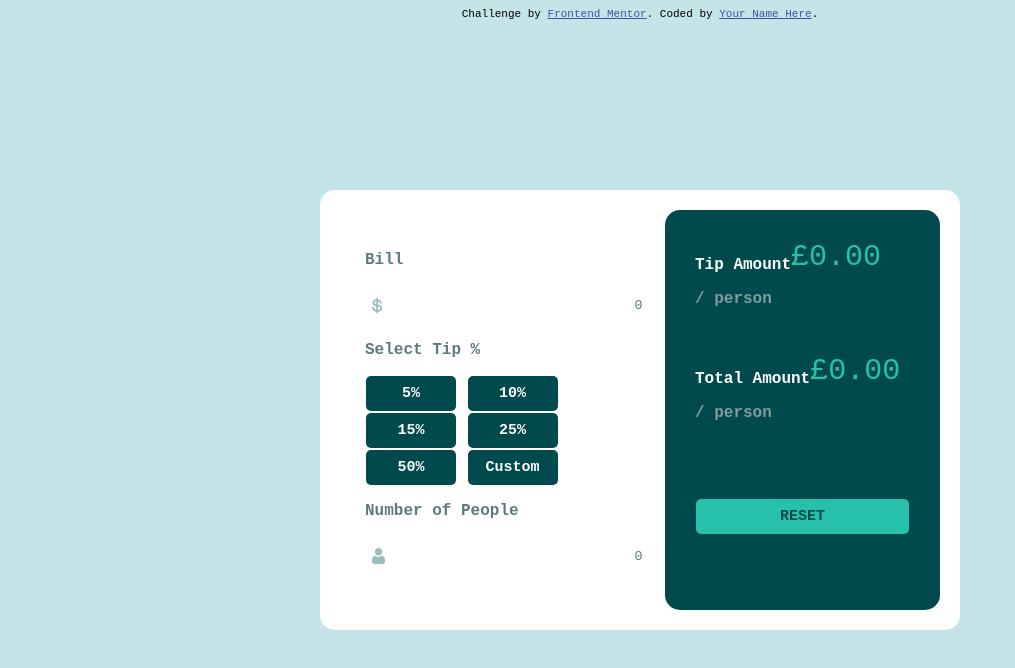
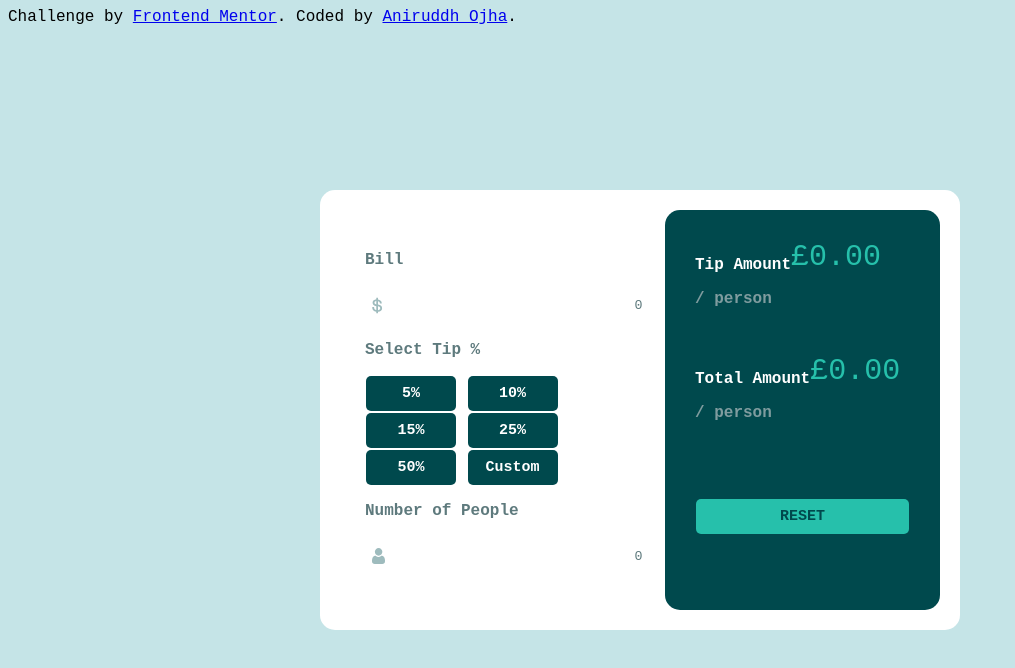
Before and after one commit to anioji94/tip_calculator_frontendmentor, a website: page index.html in a window 1280 px wide. Shown: the whole page, without its empty margins (0-1015 px from the left). Drawn offline with Linux system fonts and the light colour scheme.

Commit message:
ready to deploy to heroku

```diff
--- a/index.html
+++ b/index.html
@@ -8,12 +8,6 @@
   <link rel="stylesheet" href="style.css">
   <script src="app.js"></script>
   <title>Frontend Mentor | Tip calculator app</title>
-
-  <!-- Feel free to remove these styles or customise in your own stylesheet 👍 -->
-  <style>
-    .attribution { font-size: 11px; text-align: center; }
-    .attribution a { color: hsl(228, 45%, 44%); }
-  </style>
 </head>
 <body>
   <div class="container">
@@ -67,7 +61,7 @@
   </div>
   <div class="attribution">
     Challenge by <a href="https://www.frontendmentor.io?ref=challenge" target="_blank">Frontend Mentor</a>.
-    Coded by <a href="#">Your Name Here</a>.
+    Coded by <a href="#">Aniruddh Ojha</a>.
   </div>
 </body>
 </html>
```
Also changed, not shown: package.json (added, +27 -0 lines), 2 other files.
